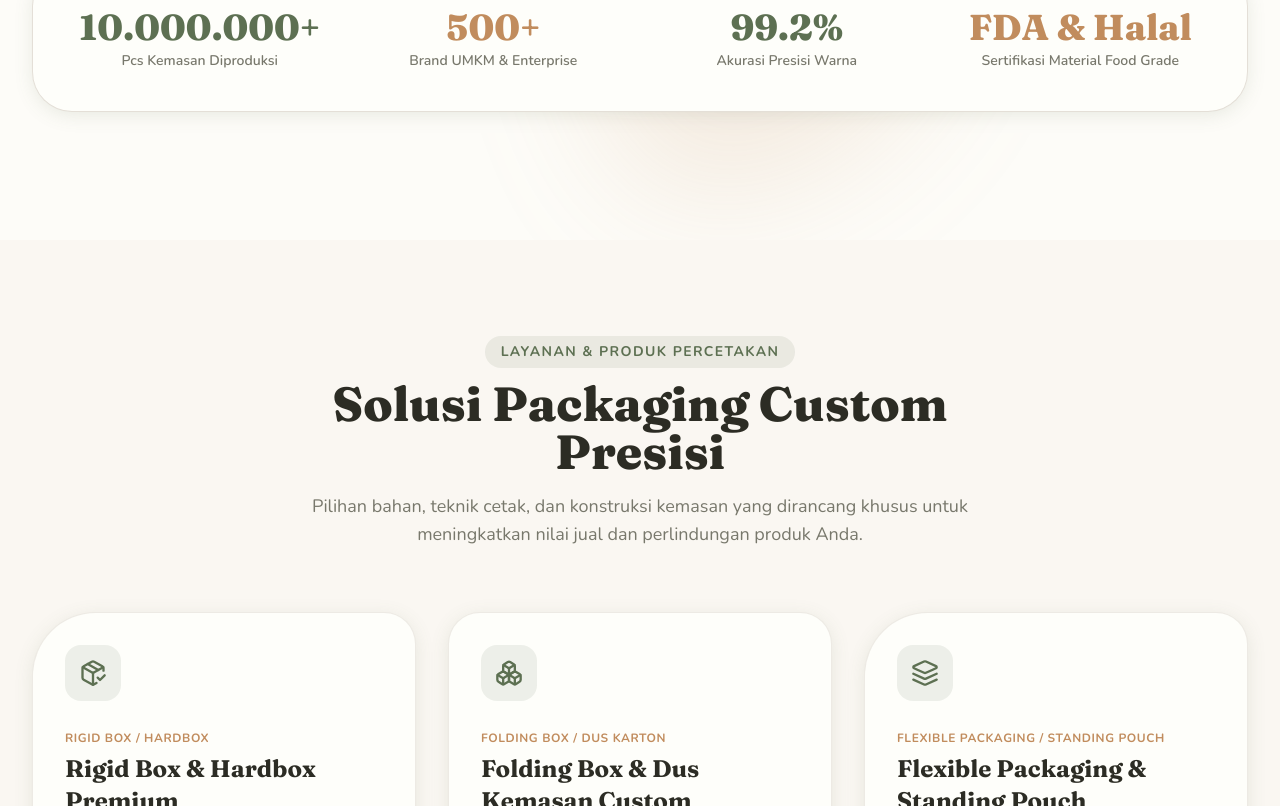
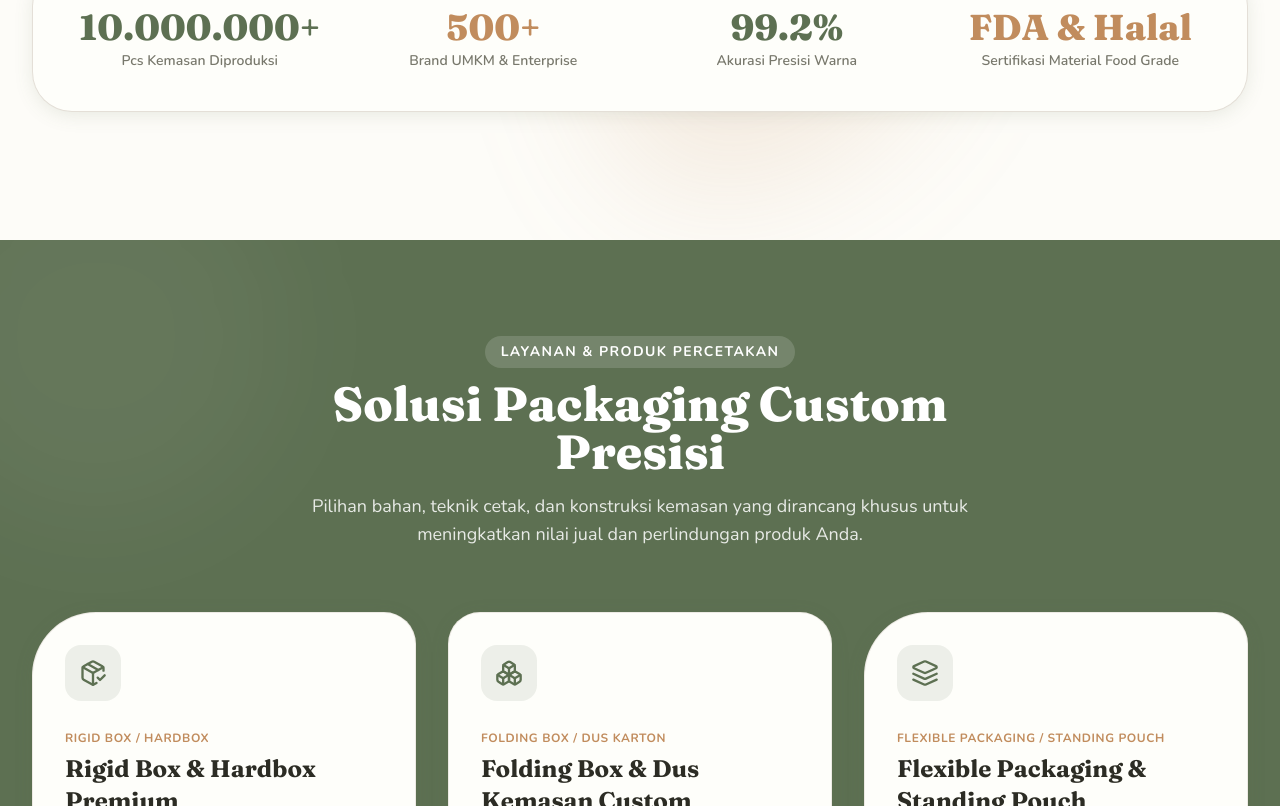
Before and after one commit to septiawanhadi/Compro-manyar_hardbox, a React (Vite) app: page / in a window 1280 px wide. Shown: the part 854-1660 px from the top of the page. Built offline with nearby package versions, Linux system fonts and the light colour scheme.

Commit message:
feat: add green bg to Services section and brown bg to Portfolio section

```diff
--- a/src/components/sections/PortfolioSection.tsx
+++ b/src/components/sections/PortfolioSection.tsx
@@ -26,18 +26,22 @@ export const PortfolioSection: React.FC = () => {
     : MOCK_PORTFOLIO.filter(item => item.category === activeCategory);
 
   return (
-    <section id="portfolio" className="py-24 relative">
-      <div className="max-w-7xl mx-auto px-4 sm:px-6 lg:px-8">
+    <section id="portfolio" className="py-24 bg-secondary text-white relative overflow-hidden">
+      {/* Soft Ambient Blobs */}
+      <div className="absolute -top-24 -right-24 w-96 h-96 rounded-full bg-white/10 blur-3xl pointer-events-none" />
+      <div className="absolute -bottom-24 -left-24 w-96 h-96 rounded-full bg-white/5 blur-3xl pointer-events-none" />
+
+      <div className="max-w-7xl mx-auto px-4 sm:px-6 lg:px-8 relative z-10">
 
         {/* Section Header */}
         <motion.div {...fadeUp} className="text-center max-w-3xl mx-auto mb-12">
-          <span className="text-xs sm:text-sm font-bold uppercase tracking-widest text-secondary bg-secondary/10 px-4 py-1.5 rounded-full inline-block mb-3">
+          <span className="text-xs sm:text-sm font-bold uppercase tracking-widest text-white bg-white/15 px-4 py-1.5 rounded-full inline-block mb-3">
             Showroom Hasil Cetak
           </span>
-          <h2 className="font-display font-extrabold text-3xl sm:text-4xl lg:text-5xl text-foreground">
+          <h2 className="font-display font-extrabold text-3xl sm:text-4xl lg:text-5xl text-white">
             Karya Terpilih & Portofolio Kemasan
           </h2>
-          <p className="text-muted-foreground text-base sm:text-lg mt-4 leading-relaxed">
+          <p className="text-white/90 text-base sm:text-lg mt-4 leading-relaxed">
             Eksplorasi ragam karya kemasan buatan pabrik MANYAR HARDBOX untuk berbagai segmen industri brand ternama.
           </p>
         </motion.div>
@@ -50,8 +54,8 @@ export const PortfolioSection: React.FC = () => {
               onClick={() => setActiveCategory(cat)}
               className={`px-5 py-2.5 rounded-full text-xs sm:text-sm font-bold transition-all cursor-pointer ${
                 activeCategory === cat
-                  ? 'bg-primary text-white shadow-soft scale-105'
-                  : 'bg-muted/70 text-foreground/70 hover:bg-muted hover:text-foreground'
+                  ? 'bg-white text-secondary shadow-clay scale-105'
+                  : 'bg-white/20 text-white hover:bg-white/35'
               }`}
             >
               {cat}
--- a/src/components/sections/ServicesSection.tsx
+++ b/src/components/sections/ServicesSection.tsx
@@ -24,18 +24,22 @@ export const ServicesSection: React.FC = () => {
   };
 
   return (
-    <section id="services" className="py-24 bg-muted/30 relative">
-      <div className="max-w-7xl mx-auto px-4 sm:px-6 lg:px-8">
+    <section id="services" className="py-24 bg-primary text-primary-foreground relative overflow-hidden">
+      {/* Soft Ambient Blobs */}
+      <div className="absolute -top-24 -left-24 w-96 h-96 rounded-full bg-white/5 blur-3xl pointer-events-none" />
+      <div className="absolute -bottom-24 -right-24 w-96 h-96 rounded-full bg-white/10 blur-3xl pointer-events-none" />
+
+      <div className="max-w-7xl mx-auto px-4 sm:px-6 lg:px-8 relative z-10">
 
         {/* Section Header */}
         <motion.div {...fadeUp} className="text-center max-w-3xl mx-auto mb-16">
-          <span className="text-xs sm:text-sm font-bold uppercase tracking-widest text-primary bg-primary/10 px-4 py-1.5 rounded-full inline-block mb-3">
+          <span className="text-xs sm:text-sm font-bold uppercase tracking-widest text-white bg-white/15 px-4 py-1.5 rounded-full inline-block mb-3">
             Layanan & Produk Percetakan
           </span>
-          <h2 className="font-display font-extrabold text-3xl sm:text-4xl lg:text-5xl text-foreground">
+          <h2 className="font-display font-extrabold text-3xl sm:text-4xl lg:text-5xl text-white">
             Solusi Packaging Custom Presisi
           </h2>
-          <p className="text-muted-foreground text-base sm:text-lg mt-4 leading-relaxed">
+          <p className="text-white/85 text-base sm:text-lg mt-4 leading-relaxed">
             Pilihan bahan, teknik cetak, dan konstruksi kemasan yang dirancang khusus untuk meningkatkan nilai jual dan perlindungan produk Anda.
           </p>
         </motion.div>
```
Also changed, not shown: 1 other file (tests, documents, lock files or other folders).
